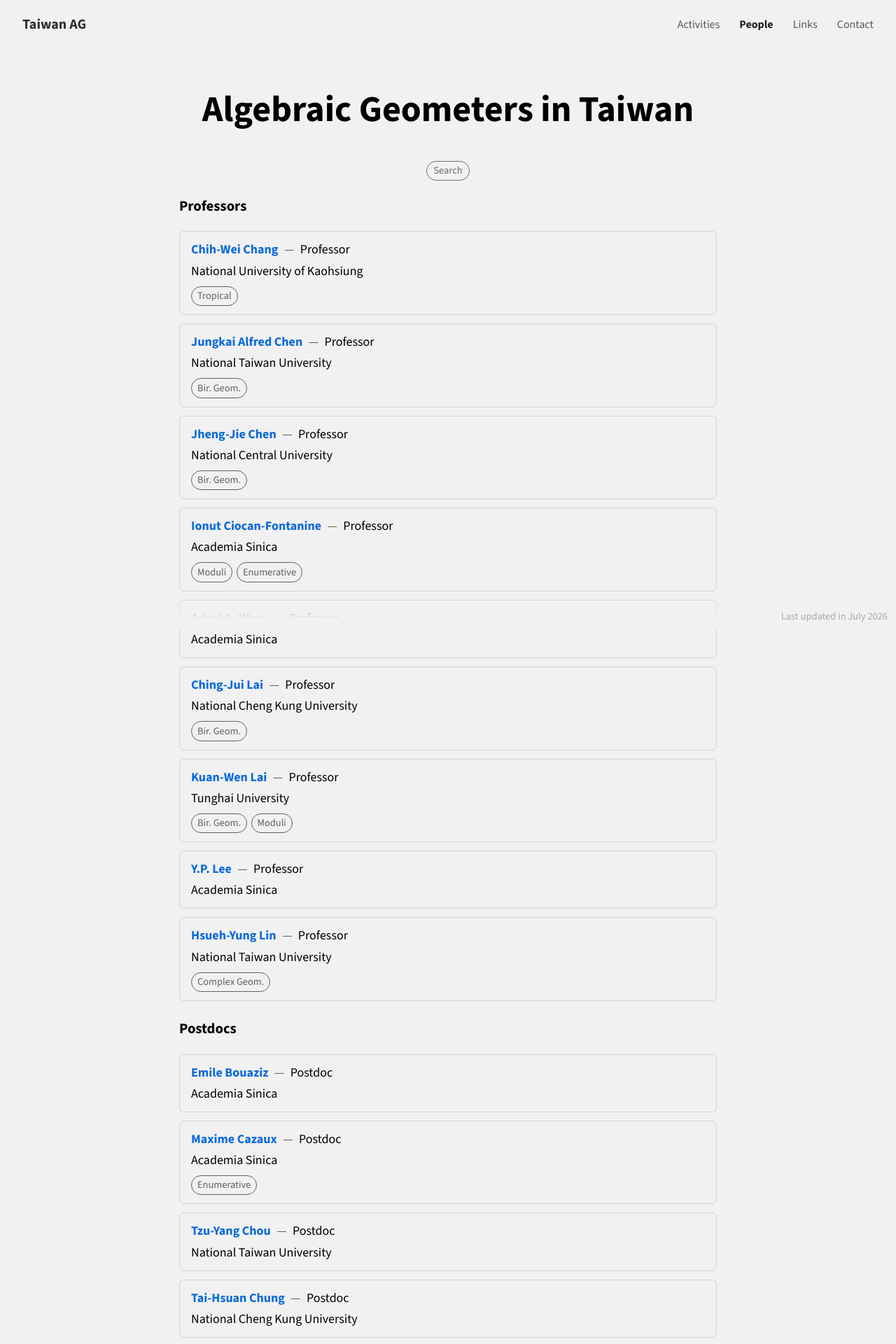
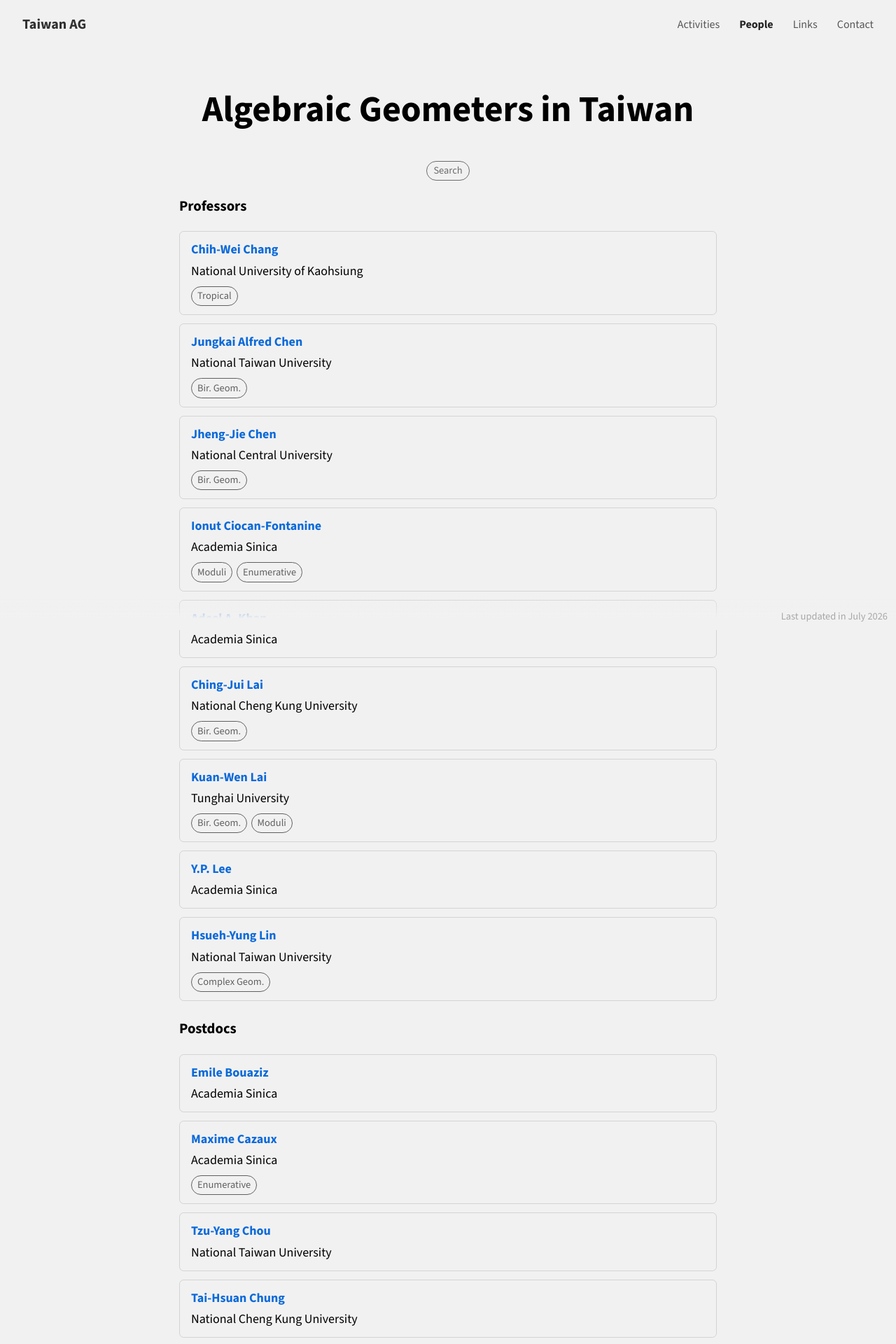
Before and after one commit to taiwan-ag/taiwan-ag.github.io, a Jekyll site: the page built from people.md, in a window 1280 px wide. Shown: the top 1920 px of the page at 70% size. Built offline with Jekyll 4.4.1, drawn with Linux system fonts in a browser that asks for light colours; some of the changed text lies outside the part shown.

Commit message:
Remove per-person position label on People page
Position is already conveyed by each subsection heading
(Professors/Postdocs/PhD Student), and the position filter still
lets people search by it.

Co-Authored-By: Claude Sonnet 5 <noreply@anthropic.com>
Claude-Session: https://claude.ai/code/session_01CZVmoPjX3ggdtmZasXMbfR

```diff
--- a/assets/css/main.css
+++ b/assets/css/main.css
@@ -374,11 +374,6 @@ a.person-name:hover {
   text-decoration: underline;
 }
 
-.person-sep {
-  margin: 0 0.3rem;
-  opacity: 0.6;
-}
-
 .person-email-icon {
   margin-left: 0.4rem;
   font-size: 0.85em;
--- a/people.md
+++ b/people.md
@@ -69,7 +69,6 @@ permalink: /people/
         <div class="person-card" data-position="{{ person.position | escape }}" data-institution="{{ person.institution | escape }}" data-interests="{{ interests | escape }}" data-name="{{ person.name | downcase | escape }}">
           <p class="person-line1">
             {% if person.url %}<a href="{{ person.url }}" class="external-link person-name">{{ person.name }}</a>{% else %}<span class="person-name">{{ person.name }}</span>{% endif %}
-            <span class="person-sep">—</span> {{ person.position }}
             {% if person.email %}<a href="mailto:{{ person.email }}" class="mailto-link person-email-icon" aria-label="Email {{ person.name }}">✉</a>{% endif %}
           </p>
           <p class="person-affiliation">{{ person.institution }}</p>
```
